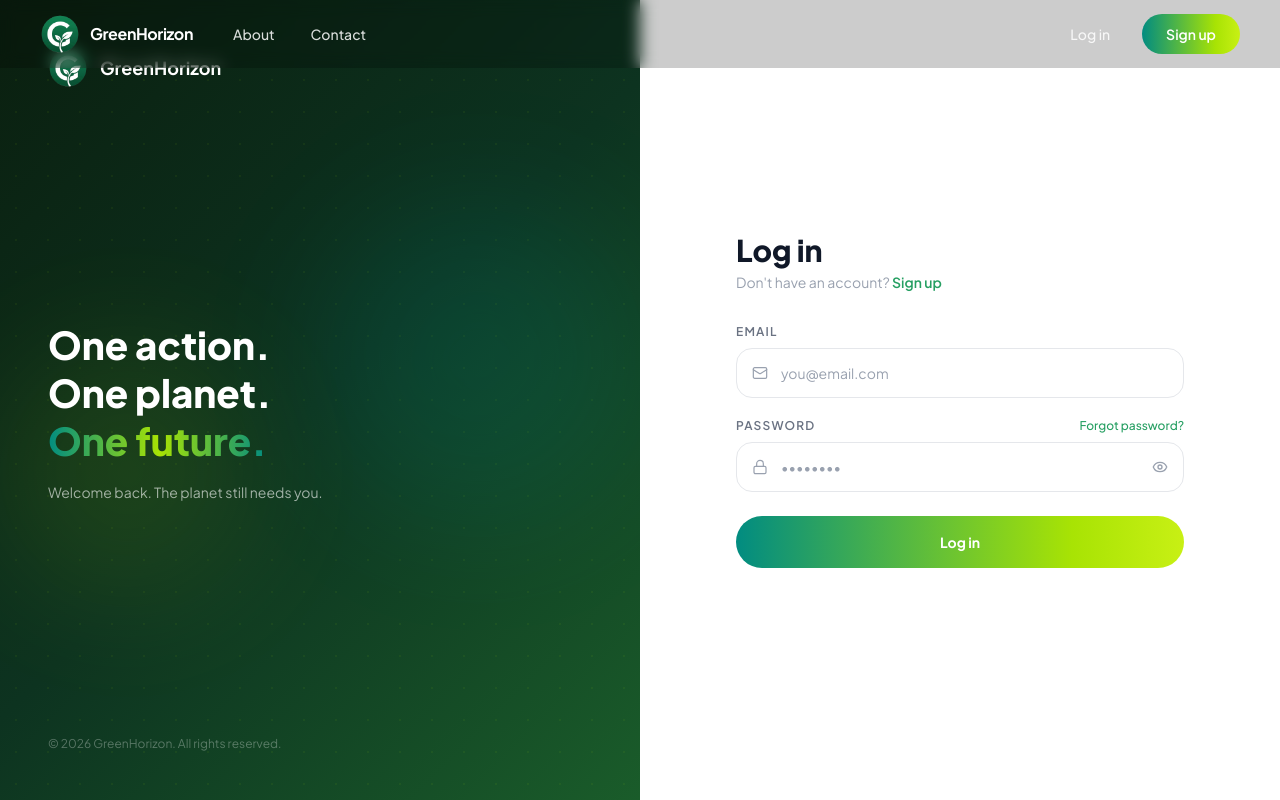
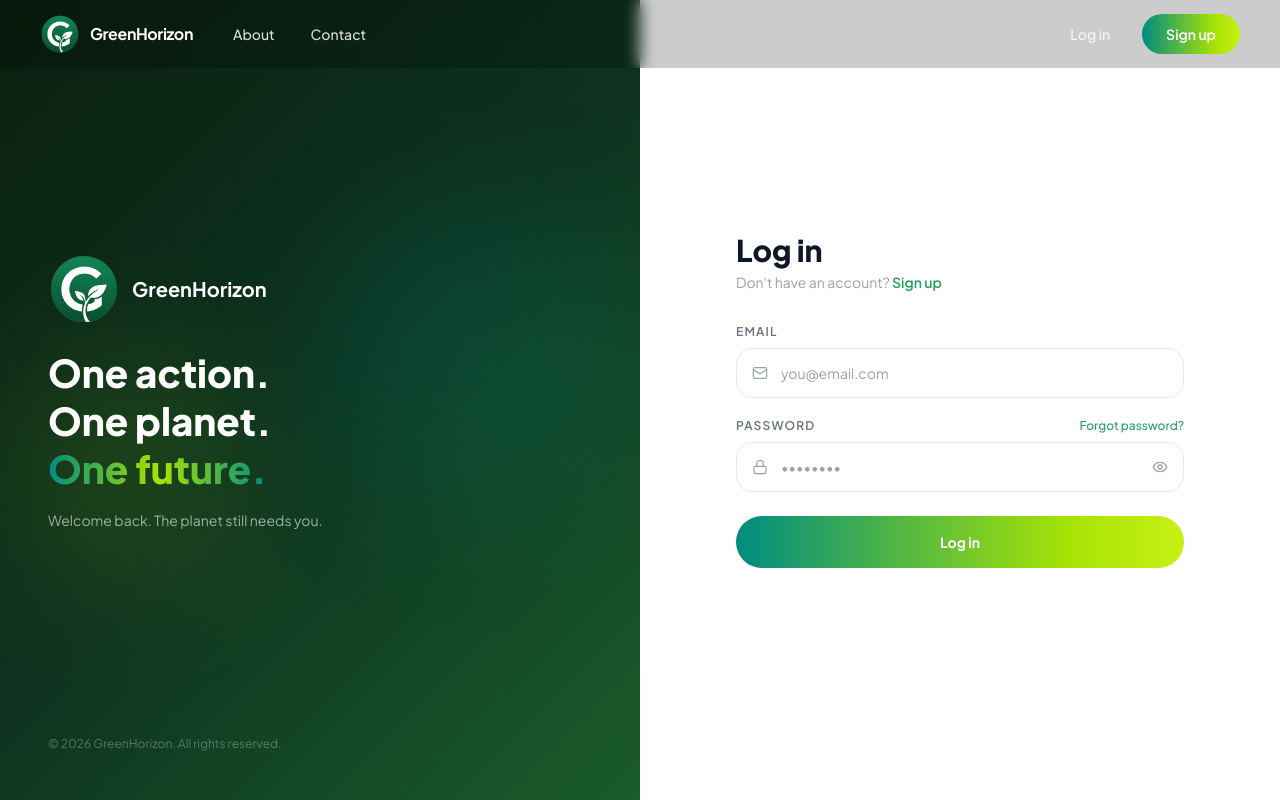
Before and after one commit to RinarCOTO/greenHorizon, a Next.js app: page /login in a window 1280 px wide. Built offline with nearby package versions, Linux system fonts and the light colour scheme.

Commit message:
Update login and signup pages

```diff
--- a/src/app/login/page.tsx
+++ b/src/app/login/page.tsx
@@ -33,20 +33,21 @@ export default function LoginPage() {
         <div className="absolute top-1/4 right-0 w-80 h-80 rounded-full blur-3xl opacity-20" style={{ background: "rgba(1,140,129,0.8)" }} />
         <div className="absolute bottom-1/4 left-0 w-64 h-64 rounded-full blur-3xl opacity-15" style={{ background: "rgba(168,227,4,0.7)" }} />
 
-        {/* Logo */}
-        <Link href="/" className="relative flex items-center gap-3 z-10">
-          <Image src="/images/greenHorizonLogo.png" alt="GreenHorizon" width={40} height={40} className="object-contain" />
-          <span className="text-white font-bold text-lg">GreenHorizon</span>
+        {/* Logo + Quote grouped */}
+        <div className="relative z-10 flex flex-col gap-6 justify-center flex-1">
+          <Link href="/" className="flex items-center gap-3">
+            <Image src="/images/greenHorizonLogo.png" alt="GreenHorizon" width={72} height={72} className="object-contain" />
+            <span className="text-white font-bold text-xl">GreenHorizon</span>
           </Link>
 
-        {/* Quote */}
-        <div className="relative z-10">
+          <div>
             <p className="text-white font-extrabold leading-tight mb-4" style={{ fontSize: "clamp(1.75rem, 3vw, 2.5rem)" }}>
               One action.<br />One planet.<br /><span className="gradient-text">One future.</span>
             </p>
             <p className="text-white/60 text-sm leading-relaxed max-w-xs">
               Welcome back. The planet still needs you.
             </p>
+          </div>
         </div>
 
         {/* Bottom tagline */}
--- a/src/app/signup/page.tsx
+++ b/src/app/signup/page.tsx
@@ -43,8 +43,8 @@ export default function SignupPage() {
         {/* Logo + Quote grouped */}
         <div className="relative z-10 flex flex-col gap-10 justify-center flex-1">
           <Link href="/" className="flex items-center gap-3">
-            <Image src="/images/greenHorizonLogo.png" alt="GreenHorizon" width={40} height={40} className="object-contain" />
-            <span className="text-white font-bold text-lg">GreenHorizon</span>
+            <Image src="/images/greenHorizonLogo.png" alt="GreenHorizon" width={72} height={72} className="object-contain" />
+            <span className="text-white font-bold text-xl">GreenHorizon</span>
           </Link>
 
           <div>
```
Lines whose indentation alone changed are shown as unchanged.
